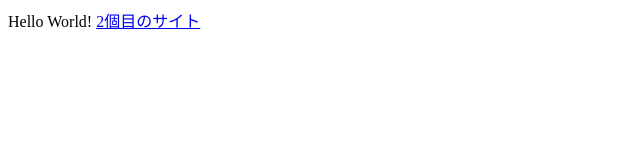
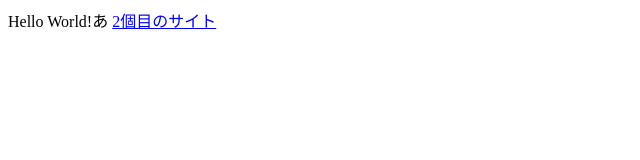
Before and after one commit to taichitaichi/taichitaichi.github.io, a plain HTML site: page index.html in a window 1280 px wide. Shown: the full height of the page, 0-640 px from the left. Drawn offline with Linux system fonts and the light colour scheme.

Commit message:
Update index.html

```diff
--- a/index.html
+++ b/index.html
@@ -4,7 +4,7 @@
 	<meta charset="utf-8">
 </head>
 <body>
-	Hello World!
+	Hello World!あ
 	<a href= "helloworld_2.html" >2個目のサイト</a>
 </body>
 </html>
```
